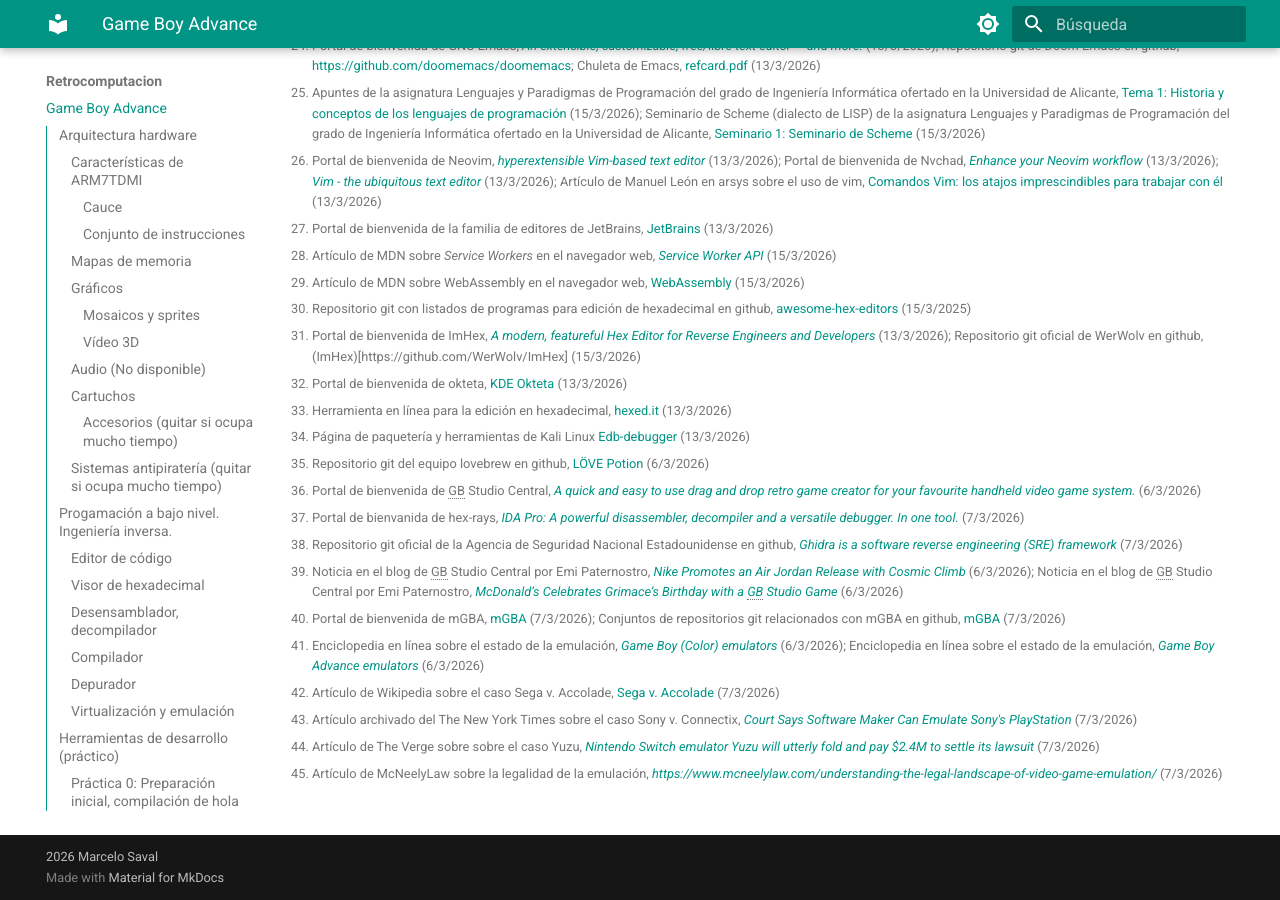
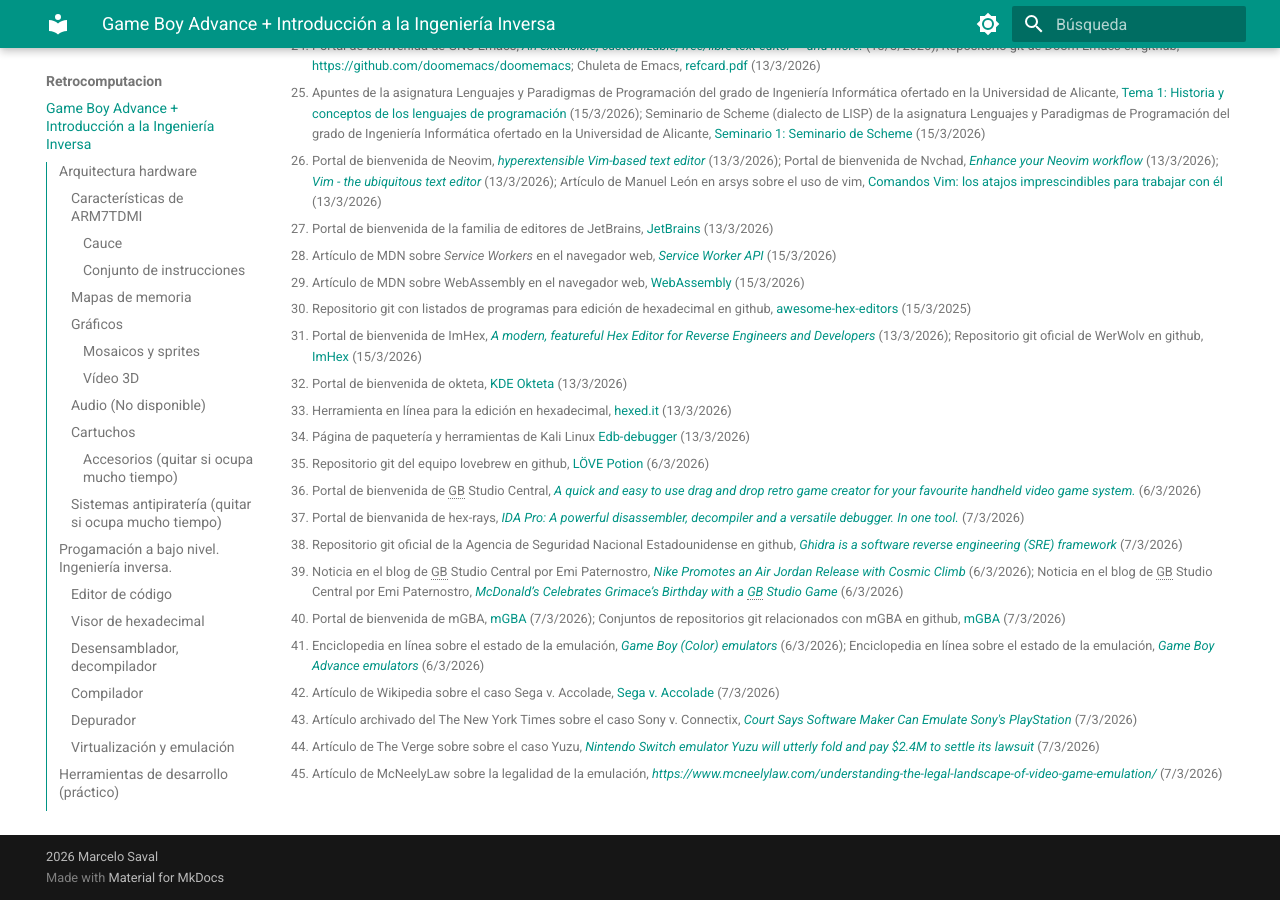
Before and after one commit to abl78-ua/Wiki-IMCR, an MkDocs documentation site: the page built from docs/Retrocomputacion/Retrocomputacion.md, in a window 1280 px wide and 900 px high, scrolled down 9373 px. Built offline with MkDocs 1.6.1 and Material for MkDocs 9.7.7, drawn with Linux system fonts in a browser that asks for light colours.

Commit message:
fix: erratas on retro links

```diff
--- a/docs/Retrocomputacion/Retrocomputacion.md
+++ b/docs/Retrocomputacion/Retrocomputacion.md
@@ -1,5 +1,5 @@
 ---
-title: Game Boy Advance
+title: Game Boy Advance + Introducción a la Ingeniería Inversa
 ---
 
 # Retrocomputación en Game Boy Advance
@@ -329,7 +329,7 @@ Para una lista detallada de otros programas que cuadren en esta categoría puede
 
 [^ref:moarhex]: Repositorio git con listados de programas para edición de hexadecimal en github, [awesome-hex-editors](https://github.com/merces/awesome-hex-editors) (15/3/2025)
 
-[^ref:imhex]: Portal de bienvenida de ImHex, [*A modern, featureful Hex Editor for Reverse Engineers and Developers*](https://imhex.werwolv.net/) (13/3/2026); Repositorio git oficial de WerWolv en github, (ImHex)[https://github.com/WerWolv/ImHex] (15/3/2026)
+[^ref:imhex]: Portal de bienvenida de ImHex, [*A modern, featureful Hex Editor for Reverse Engineers and Developers*](https://imhex.werwolv.net/) (13/3/2026); Repositorio git oficial de WerWolv en github, [ImHex](https://github.com/WerWolv/ImHex) (15/3/2026)
 
 [^ref:okteta]: Portal de bienvenida de okteta, [KDE Okteta](https://apps.kde.org/es/okteta/) (13/3/2026)
 
```
